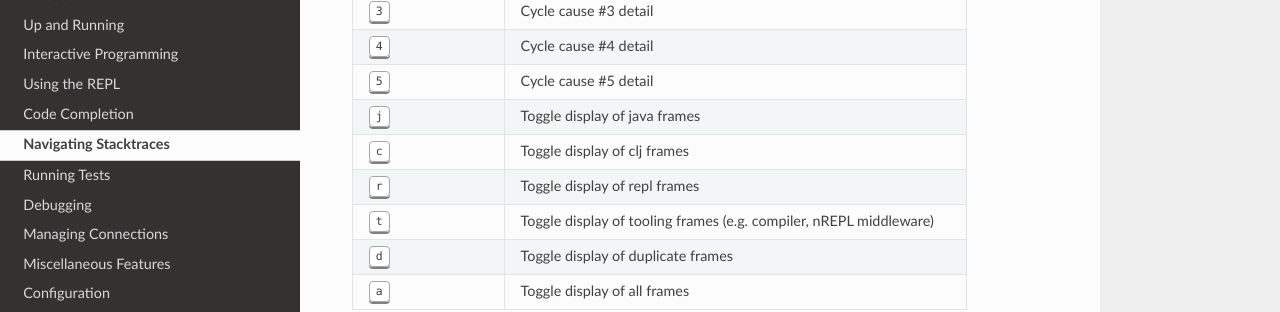
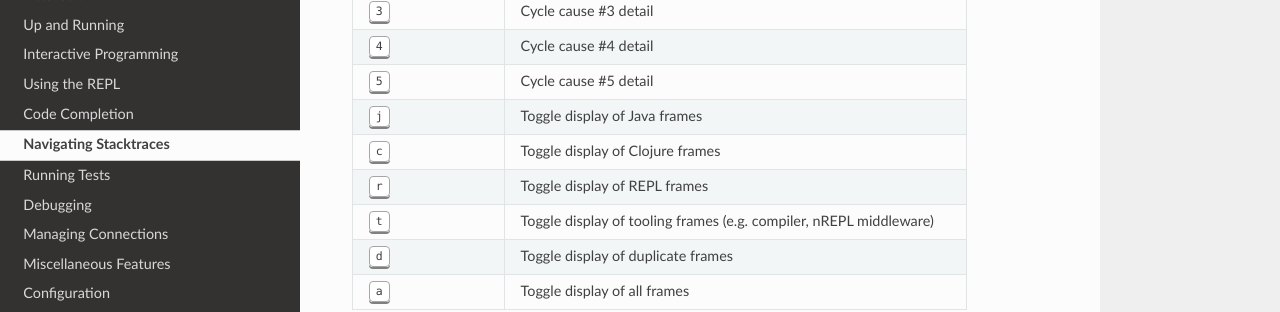
Before and after one commit to clojure-emacs/cider, an MkDocs documentation site: the page built from doc/navigating_stacktraces.md, in a window 1280 px wide and 900 px high, scrolled down 355 px. Shown: the part 151-463 px from the top of the window. Built offline with MkDocs 1.6.1, drawn with Linux system fonts in a browser that asks for light colours; nearby versions of some CDN libraries; old or Windows-style settings are respelled for this version of MkDocs.

Commit message:
Improve wording a bit

```diff
--- a/doc/navigating_stacktraces.md
+++ b/doc/navigating_stacktraces.md
@@ -16,9 +16,9 @@ Keyboard shortcut                    | Description
 <kbd>3</kbd>                         | Cycle cause #3 detail
 <kbd>4</kbd>                         | Cycle cause #4 detail
 <kbd>5</kbd>                         | Cycle cause #5 detail
-<kbd>j</kbd>                         | Toggle display of java frames
-<kbd>c</kbd>                         | Toggle display of clj frames
-<kbd>r</kbd>                         | Toggle display of repl frames
+<kbd>j</kbd>                         | Toggle display of Java frames
+<kbd>c</kbd>                         | Toggle display of Clojure frames
+<kbd>r</kbd>                         | Toggle display of REPL frames
 <kbd>t</kbd>                         | Toggle display of tooling frames (e.g. compiler, nREPL middleware)
 <kbd>d</kbd>                         | Toggle display of duplicate frames
 <kbd>a</kbd>                         | Toggle display of all frames
```
